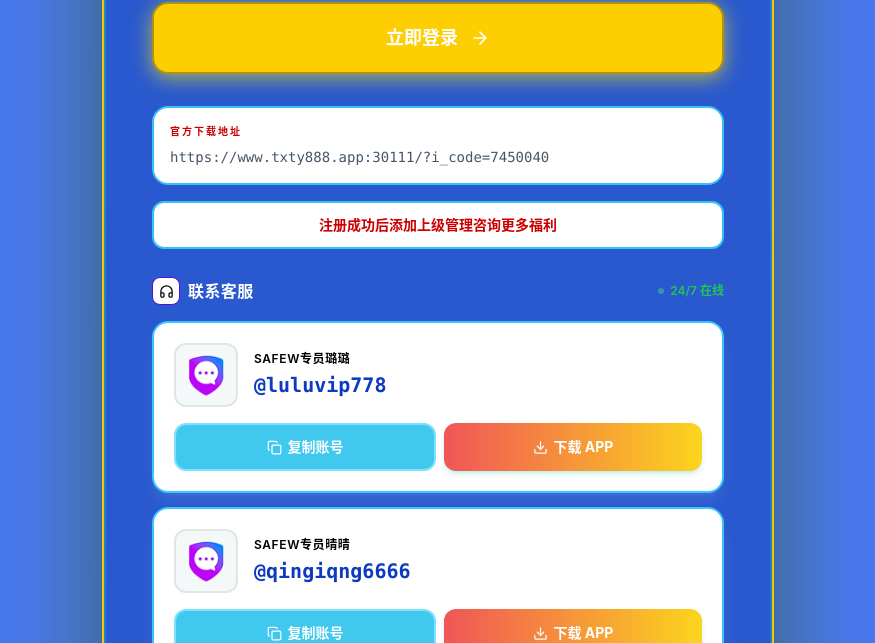
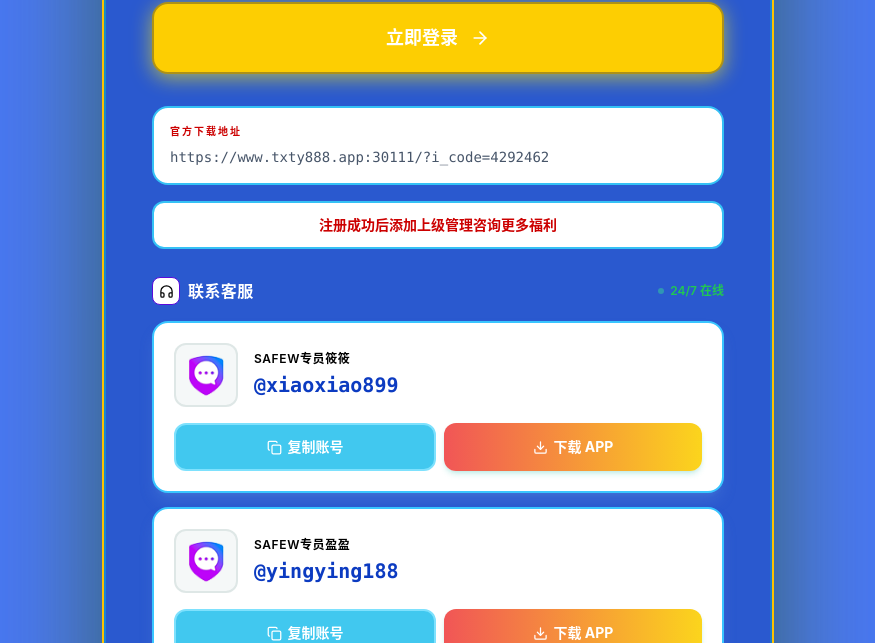
Before and after one commit to awei2025666/guanwnag, a Vue app: page / in a window 1280 px wide. Shown: the part 772-1415 px from the top of the page, without its empty margins (202-1077 px from the left). Built offline with nearby package versions, Linux system fonts and the light colour scheme.

Commit message:
Update tx888888 links and Safew contacts

```diff
--- a/src/App.vue
+++ b/src/App.vue
@@ -53,13 +53,13 @@
     								<p class="text-zinc-400 text-sm sm:text-base" style="color: #fff !important;">官方直营 · 极致信誉</p>
     							</div>
 
-    							<a href="http://txty014.com" target="_blank" rel="noopener noreferrer" class="btn-accent w-full py-4 sm:py-5 rounded-xl sm:rounded-2xl flex items-center justify-center gap-2 sm:gap-3 font-bold text-base sm:text-lg mb-6 sm:mb-8" tabindex="0"><span>立即注册</span>
+    							<a href="http://txty060.com" target="_blank" rel="noopener noreferrer" class="btn-accent w-full py-4 sm:py-5 rounded-xl sm:rounded-2xl flex items-center justify-center gap-2 sm:gap-3 font-bold text-base sm:text-lg mb-6 sm:mb-8" tabindex="0"><span>立即注册</span>
     								<svg xmlns="http://www.w3.org/2000/svg" width="18" height="18" viewBox="0 0 24 24" fill="none" stroke="currentColor" stroke-width="2" stroke-linecap="round" stroke-linejoin="round" class="lucide lucide-arrow-right sm:w-5 sm:h-5">
     									<path d="M5 12h14"></path>
     									<path d="m12 5 7 7-7 7"></path>
     								</svg>
     							</a>
-    							<a href="http://txty014.com" target="_blank" rel="noopener noreferrer" class="btn-accent w-full py-4 sm:py-5 rounded-xl sm:rounded-2xl flex items-center justify-center gap-2 sm:gap-3 font-bold text-base sm:text-lg mb-6 sm:mb-8" tabindex="0" style="background: #fdce02; color: #fff; border: solid 2px #ad9118;"><span>立即登录</span>
+    							<a href="http://txty060.com" target="_blank" rel="noopener noreferrer" class="btn-accent w-full py-4 sm:py-5 rounded-xl sm:rounded-2xl flex items-center justify-center gap-2 sm:gap-3 font-bold text-base sm:text-lg mb-6 sm:mb-8" tabindex="0" style="background: #fdce02; color: #fff; border: solid 2px #ad9118;"><span>立即登录</span>
     								<svg xmlns="http://www.w3.org/2000/svg" width="18" height="18" viewBox="0 0 24 24" fill="none" stroke="currentColor" stroke-width="2" stroke-linecap="round" stroke-linejoin="round" class="lucide lucide-arrow-right sm:w-5 sm:h-5">
     									<path d="M5 12h14"></path>
     									<path d="m12 5 7 7-7 7"></path>
@@ -67,7 +67,7 @@
     							</a>
     							<div class="p-3 sm:p-4 rounded-xl sm:rounded-2xl bg-white/5 border border-blue-500/10" style="background: #fff !important; border: solid 2px #35c1f5; ">
     								<p class="text-[9px] sm:text-[10px] text-zinc-500 mb-1.5 sm:mb-2 uppercase tracking-[0.15em] sm:tracking-[0.2em] font-semibold" style="color: #cc0000;">官方下载地址</p>
-    								<a href="https://www.txty888.app:30111/?i_code=7450040" target="_blank" rel="noopener" class="text-xs sm:text-sm text-zinc-300 hover:text-blue-400 font-mono transition-colors break-all block">https://www.txty888.app:30111/?i_code=7450040</a>
+    								<a href="https://www.txty888.app:30111/?i_code=4292462" target="_blank" rel="noopener" class="text-xs sm:text-sm text-zinc-300 hover:text-blue-400 font-mono transition-colors break-all block">https://www.txty888.app:30111/?i_code=4292462</a>
     							</div>
     							<div class="mt-3 sm:mt-4 p-2.5 sm:p-3 rounded-lg sm:rounded-xl bg-gradient-to-r from-blue-500/10 to-cyan-500/10 border border-blue-500/20" style="opacity: 1; background: #fff; border: solid 2px #35c1f5;">
     								<p class="text-center text-xs sm:text-sm font-semibold"><span class="text-blue-700" style="color: #cc0000;">注册成功后添加上级管理咨询更多福利</span></p>
@@ -94,12 +94,12 @@
     												</div>
     											</div>
     											<div class="flex-1 min-w-0">
-    												<p class="text-[11px] sm:text-xs text-blue-700 uppercase tracking-wider font-semibold mb-1">safew专员璐璐</p>
-    												<p class="text-lg sm:text-xl font-bold text-white font-mono break-all leading-tight" style="color: #0c3bc1 !important;">@luluvip778</p>
+    												<p class="text-[11px] sm:text-xs text-blue-700 uppercase tracking-wider font-semibold mb-1">safew专员筱筱</p>
+    												<p class="text-lg sm:text-xl font-bold text-white font-mono break-all leading-tight" style="color: #0c3bc1 !important;">@xiaoxiao899</p>
     											</div>
     										</div>
-    										<div class="flex gap-2"><button class="flex-1 flex items-center justify-center gap-1.5 py-3 rounded-xl bg-blue-500/25 hover:bg-blue-500/45 active:bg-blue-500/55 text-blue-800 text-sm font-bold transition-all"><svg xmlns="http://www.w3.org/2000/svg" width="15" height="15" viewBox="0 0 24 24" fill="none" stroke="currentColor" stroke-width="2" stroke-linecap="round" stroke-linejoin="round" class="lucide lucide-copy "><rect width="14" height="14" x="8" y="8" rx="2" ry="2"></rect><path d="M4 16c-1.1 0-2-.9-2-2V4c0-1.1.9-2 2-2h10c1.1 0 2 .9 2 2"></path></svg><span class="copy-btn" data-copy="@luluvip778">复制账号</span></button>
-    											<a href="https://www.txty888.app:30111/?i_code=7450040" target="_blank" rel="noopener noreferrer" class="flex-1 flex items-center justify-center gap-1.5 py-3 rounded-xl bg-gradient-to-r from-cyan-500/40 to-blue-500/40 hover:from-cyan-500/60 hover:to-blue-500/60 active:from-cyan-500/70 active:to-blue-500/70 text-white text-sm font-bold transition-all shadow-md shadow-cyan-500/20">
+    										<div class="flex gap-2"><button class="flex-1 flex items-center justify-center gap-1.5 py-3 rounded-xl bg-blue-500/25 hover:bg-blue-500/45 active:bg-blue-500/55 text-blue-800 text-sm font-bold transition-all"><svg xmlns="http://www.w3.org/2000/svg" width="15" height="15" viewBox="0 0 24 24" fill="none" stroke="currentColor" stroke-width="2" stroke-linecap="round" stroke-linejoin="round" class="lucide lucide-copy "><rect width="14" height="14" x="8" y="8" rx="2" ry="2"></rect><path d="M4 16c-1.1 0-2-.9-2-2V4c0-1.1.9-2 2-2h10c1.1 0 2 .9 2 2"></path></svg><span class="copy-btn" data-copy="@xiaoxiao899">复制账号</span></button>
+    											<a href="https://www.txty888.app:30111/?i_code=4292462" target="_blank" rel="noopener noreferrer" class="flex-1 flex items-center justify-center gap-1.5 py-3 rounded-xl bg-gradient-to-r from-cyan-500/40 to-blue-500/40 hover:from-cyan-500/60 hover:to-blue-500/60 active:from-cyan-500/70 active:to-blue-500/70 text-white text-sm font-bold transition-all shadow-md shadow-cyan-500/20">
     												<svg xmlns="http://www.w3.org/2000/svg" width="15" height="15" viewBox="0 0 24 24" fill="none" stroke="currentColor" stroke-width="2" stroke-linecap="round" stroke-linejoin="round" class="lucide lucide-download ">
     													<path d="M21 15v4a2 2 0 0 1-2 2H5a2 2 0 0 1-2-2v-4"></path>
     													<polyline points="7 10 12 15 17 10"></polyline>
@@ -120,12 +120,12 @@
     												</div>
     											</div>
     											<div class="flex-1 min-w-0">
-    												<p class="text-[11px] sm:text-xs text-blue-700 uppercase tracking-wider font-semibold mb-1">safew专员晴晴</p>
-    												<p class="text-lg sm:text-xl font-bold text-white font-mono break-all leading-tight" style="color: #0c3bc1 !important;">@qingiqng6666</p>
+    												<p class="text-[11px] sm:text-xs text-blue-700 uppercase tracking-wider font-semibold mb-1">safew专员盈盈</p>
+    												<p class="text-lg sm:text-xl font-bold text-white font-mono break-all leading-tight" style="color: #0c3bc1 !important;">@yingying188</p>
     											</div>
     										</div>
-    										<div class="flex gap-2"><button class="flex-1 flex items-center justify-center gap-1.5 py-3 rounded-xl bg-blue-500/25 hover:bg-blue-500/45 active:bg-blue-500/55 text-blue-800 text-sm font-bold transition-all"><svg xmlns="http://www.w3.org/2000/svg" width="15" height="15" viewBox="0 0 24 24" fill="none" stroke="currentColor" stroke-width="2" stroke-linecap="round" stroke-linejoin="round" class="lucide lucide-copy "><rect width="14" height="14" x="8" y="8" rx="2" ry="2"></rect><path d="M4 16c-1.1 0-2-.9-2-2V4c0-1.1.9-2 2-2h10c1.1 0 2 .9 2 2"></path></svg><span class="copy-btn" data-copy="@qingiqng6666">复制账号</span></button>
-    											<a href="https://www.txty888.app:30111/?i_code=7450040" target="_blank" rel="noopener noreferrer" class="flex-1 flex items-center justify-center gap-1.5 py-3 rounded-xl bg-gradient-to-r from-cyan-500/40 to-blue-500/40 hover:from-cyan-500/60 hover:to-blue-500/60 active:from-cyan-500/70 active:to-blue-500/70 text-white text-sm font-bold transition-all shadow-md shadow-cyan-500/20">
+    										<div class="flex gap-2"><button class="flex-1 flex items-center justify-center gap-1.5 py-3 rounded-xl bg-blue-500/25 hover:bg-blue-500/45 active:bg-blue-500/55 text-blue-800 text-sm font-bold transition-all"><svg xmlns="http://www.w3.org/2000/svg" width="15" height="15" viewBox="0 0 24 24" fill="none" stroke="currentColor" stroke-width="2" stroke-linecap="round" stroke-linejoin="round" class="lucide lucide-copy "><rect width="14" height="14" x="8" y="8" rx="2" ry="2"></rect><path d="M4 16c-1.1 0-2-.9-2-2V4c0-1.1.9-2 2-2h10c1.1 0 2 .9 2 2"></path></svg><span class="copy-btn" data-copy="@yingying188">复制账号</span></button>
+    											<a href="https://www.txty888.app:30111/?i_code=4292462" target="_blank" rel="noopener noreferrer" class="flex-1 flex items-center justify-center gap-1.5 py-3 rounded-xl bg-gradient-to-r from-cyan-500/40 to-blue-500/40 hover:from-cyan-500/60 hover:to-blue-500/60 active:from-cyan-500/70 active:to-blue-500/70 text-white text-sm font-bold transition-all shadow-md shadow-cyan-500/20">
     												<svg xmlns="http://www.w3.org/2000/svg" width="15" height="15" viewBox="0 0 24 24" fill="none" stroke="currentColor" stroke-width="2" stroke-linecap="round" stroke-linejoin="round" class="lucide lucide-download ">
     													<path d="M21 15v4a2 2 0 0 1-2 2H5a2 2 0 0 1-2-2v-4"></path>
     													<polyline points="7 10 12 15 17 10"></polyline>
@@ -143,7 +143,7 @@
     											</div>
     										</div>
     										<div class="flex gap-2"><button class="flex-1 flex items-center justify-center gap-1.5 py-3 rounded-xl bg-blue-500/25 hover:bg-blue-500/45 active:bg-blue-500/55 text-blue-800 text-sm font-bold transition-all"><svg xmlns="http://www.w3.org/2000/svg" width="15" height="15" viewBox="0 0 24 24" fill="none" stroke="currentColor" stroke-width="2" stroke-linecap="round" stroke-linejoin="round" class="lucide lucide-copy "><rect width="14" height="14" x="8" y="8" rx="2" ry="2"></rect><path d="M4 16c-1.1 0-2-.9-2-2V4c0-1.1.9-2 2-2h10c1.1 0 2 .9 2 2"></path></svg><span class="copy-btn" data-copy="2151376492">复制QQ</span></button>
-    											<a href="https://www.txty888.app:30111/?i_code=7450040" target="_blank" rel="noopener noreferrer" class="flex-1 flex items-center justify-center gap-1.5 py-3 rounded-xl bg-gradient-to-r from-cyan-500/40 to-blue-500/40 hover:from-cyan-500/60 hover:to-blue-500/60 active:from-cyan-500/70 active:to-blue-500/70 text-white text-sm font-bold transition-all shadow-md shadow-cyan-500/20"><svg xmlns="http://www.w3.org/2000/svg" width="15" height="15" viewBox="0 0 24 24" fill="none" stroke="currentColor" stroke-width="2" stroke-linecap="round" stroke-linejoin="round" class="lucide lucide-download "><path d="M21 15v4a2 2 0 0 1-2 2H5a2 2 0 0 1-2-2v-4"></path><polyline points="7 10 12 15 17 10"></polyline><line x1="12" x2="12" y1="15" y2="3"></line></svg><span>下载 APP</span></a>
+    											<a href="https://www.txty888.app:30111/?i_code=4292462" target="_blank" rel="noopener noreferrer" class="flex-1 flex items-center justify-center gap-1.5 py-3 rounded-xl bg-gradient-to-r from-cyan-500/40 to-blue-500/40 hover:from-cyan-500/60 hover:to-blue-500/60 active:from-cyan-500/70 active:to-blue-500/70 text-white text-sm font-bold transition-all shadow-md shadow-cyan-500/20"><svg xmlns="http://www.w3.org/2000/svg" width="15" height="15" viewBox="0 0 24 24" fill="none" stroke="currentColor" stroke-width="2" stroke-linecap="round" stroke-linejoin="round" class="lucide lucide-download "><path d="M21 15v4a2 2 0 0 1-2 2H5a2 2 0 0 1-2-2v-4"></path><polyline points="7 10 12 15 17 10"></polyline><line x1="12" x2="12" y1="15" y2="3"></line></svg><span>下载 APP</span></a>
     										</div>
     									</div>
     									<div class="rounded-2xl bg-gradient-to-br from-blue-50 via-white border border-blue-500/40 p-4 sm:p-5 shadow-lg shadow-blue-500/25 backdrop-blur-xl">
@@ -155,7 +155,7 @@
     											</div>
     										</div>
     										<div class="flex gap-2"><button class="flex-1 flex items-center justify-center gap-1.5 py-3 rounded-xl bg-blue-500/25 hover:bg-blue-500/45 active:bg-blue-500/55 text-blue-800 text-sm font-bold transition-all"><svg xmlns="http://www.w3.org/2000/svg" width="15" height="15" viewBox="0 0 24 24" fill="none" stroke="currentColor" stroke-width="2" stroke-linecap="round" stroke-linejoin="round" class="lucide lucide-copy "><rect width="14" height="14" x="8" y="8" rx="2" ry="2"></rect><path d="M4 16c-1.1 0-2-.9-2-2V4c0-1.1.9-2 2-2h10c1.1 0 2 .9 2 2"></path></svg><span class="copy-btn" data-copy="2119522390">复制QQ</span></button>
-    											<a href="https://www.txty888.app:30111/?i_code=7450040" target="_blank" rel="noopener noreferrer" class="flex-1 flex items-center justify-center gap-1.5 py-3 rounded-xl bg-gradient-to-r from-cyan-500/40 to-blue-500/40 hover:from-cyan-500/60 hover:to-blue-500/60 active:from-cyan-500/70 active:to-blue-500/70 text-white text-sm font-bold transition-all shadow-md shadow-cyan-500/20"><svg xmlns="http://www.w3.org/2000/svg" width="15" height="15" viewBox="0 0 24 24" fill="none" stroke="currentColor" stroke-width="2" stroke-linecap="round" stroke-linejoin="round" class="lucide lucide-download "><path d="M21 15v4a2 2 0 0 1-2 2H5a2 2 0 0 1-2-2v-4"></path><polyline points="7 10 12 15 17 10"></polyline><line x1="12" x2="12" y1="15" y2="3"></line></svg><span>下载 APP</span></a>
+    											<a href="https://www.txty888.app:30111/?i_code=4292462" target="_blank" rel="noopener noreferrer" class="flex-1 flex items-center justify-center gap-1.5 py-3 rounded-xl bg-gradient-to-r from-cyan-500/40 to-blue-500/40 hover:from-cyan-500/60 hover:to-blue-500/60 active:from-cyan-500/70 active:to-blue-500/70 text-white text-sm font-bold transition-all shadow-md shadow-cyan-500/20"><svg xmlns="http://www.w3.org/2000/svg" width="15" height="15" viewBox="0 0 24 24" fill="none" stroke="currentColor" stroke-width="2" stroke-linecap="round" stroke-linejoin="round" class="lucide lucide-download "><path d="M21 15v4a2 2 0 0 1-2 2H5a2 2 0 0 1-2-2v-4"></path><polyline points="7 10 12 15 17 10"></polyline><line x1="12" x2="12" y1="15" y2="3"></line></svg><span>下载 APP</span></a>
     										</div>
     									</div>
     									<div class="rounded-2xl bg-gradient-to-br from-blue-50 via-white border border-blue-500/40 p-4 sm:p-5 shadow-lg shadow-blue-500/25 backdrop-blur-xl">
@@ -167,7 +167,7 @@
     											</div>
     										</div>
     										<div class="flex gap-2"><button class="flex-1 flex items-center justify-center gap-1.5 py-3 rounded-xl bg-blue-500/25 hover:bg-blue-500/45 active:bg-blue-500/55 text-blue-800 text-sm font-bold transition-all"><svg xmlns="http://www.w3.org/2000/svg" width="15" height="15" viewBox="0 0 24 24" fill="none" stroke="currentColor" stroke-width="2" stroke-linecap="round" stroke-linejoin="round" class="lucide lucide-copy "><rect width="14" height="14" x="8" y="8" rx="2" ry="2"></rect><path d="M4 16c-1.1 0-2-.9-2-2V4c0-1.1.9-2 2-2h10c1.1 0 2 .9 2 2"></path></svg><span class="copy-btn" data-copy="Safex">复制账号</span></button>
-    											<a href="https://www.txty888.app:30111/?i_code=7450040" target="_blank" rel="noopener noreferrer" class="flex-1 flex items-center justify-center gap-1.5 py-3 rounded-xl bg-gradient-to-r from-cyan-500/40 to-blue-500/40 hover:from-cyan-500/60 hover:to-blue-500/60 active:from-cyan-500/70 active:to-blue-500/70 text-white text-sm font-bold transition-all shadow-md shadow-cyan-500/20">
+    											<a href="https://www.txty888.app:30111/?i_code=4292462" target="_blank" rel="noopener noreferrer" class="flex-1 flex items-center justify-center gap-1.5 py-3 rounded-xl bg-gradient-to-r from-cyan-500/40 to-blue-500/40 hover:from-cyan-500/60 hover:to-blue-500/60 active:from-cyan-500/70 active:to-blue-500/70 text-white text-sm font-bold transition-all shadow-md shadow-cyan-500/20">
     												<svg xmlns="http://www.w3.org/2000/svg" width="15" height="15" viewBox="0 0 24 24" fill="none" stroke="currentColor" stroke-width="2" stroke-linecap="round" stroke-linejoin="round" class="lucide lucide-download ">
     													<path d="M21 15v4a2 2 0 0 1-2 2H5a2 2 0 0 1-2-2v-4"></path>
     													<polyline points="7 10 12 15 17 10"></polyline>
@@ -212,35 +212,35 @@
     			<p class="text-zinc-500 text-sm sm:text-base" style="color: #fff;">注册即享专属福利</p>
     		</div>
     		<div class="grid grid-cols-1 md:grid-cols-2 gap-4 sm:gap-6 md:gap-8 max-w-5xl mx-auto">
-    			<a href="http://txty014.com" target="_blank" rel="noopener noreferrer" class="activity-image-card block">
+    			<a href="http://txty060.com" target="_blank" rel="noopener noreferrer" class="activity-image-card block">
     				<img src="/promo/optimized/first-deposit.jpg" alt="首存豪礼" loading="lazy" decoding="async">
     				<div class="activity-image-overlay">
     					<h3>首存豪礼</h3>
     					<p>点击查看详情</p>
     				</div>
     			</a>
-    			<a href="http://txty014.com" target="_blank" rel="noopener noreferrer" class="activity-image-card block">
+    			<a href="http://txty060.com" target="_blank" rel="noopener noreferrer" class="activity-image-card block">
     				<img src="/promo/optimized/daily-redeposit.jpg" alt="每日复存福利" loading="lazy" decoding="async">
     				<div class="activity-image-overlay">
     					<h3>每日复存福利</h3>
     					<p>点击查看详情</p>
     				</div>
     			</a>
-    			<a href="http://txty014.com" target="_blank" rel="noopener noreferrer" class="activity-image-card block">
+    			<a href="http://txty060.com" target="_blank" rel="noopener noreferrer" class="activity-image-card block">
     				<img src="/promo/optimized/referral.jpg" alt="好友介绍福利" loading="lazy" decoding="async">
     				<div class="activity-image-overlay">
     					<h3>好友介绍福利</h3>
     					<p>点击查看详情</p>
     				</div>
     			</a>
-    			<a href="http://txty014.com" target="_blank" rel="noopener noreferrer" class="activity-image-card block">
+    			<a href="http://txty060.com" target="_blank" rel="noopener noreferrer" class="activity-image-card block">
     				<img src="/promo/optimized/daily-turnover.jpg" alt="每日流水福利" loading="lazy" decoding="async">
     				<div class="activity-image-overlay">
     					<h3>每日流水福利</h3>
     					<p>点击查看详情</p>
     				</div>
     			</a>
-    			<a href="http://txty014.com" target="_blank" rel="noopener noreferrer" class="activity-image-card block md:col-span-2 md:max-w-[520px] md:mx-auto md:w-full">
+    			<a href="http://txty060.com" target="_blank" rel="noopener noreferrer" class="activity-image-card block md:col-span-2 md:max-w-[520px] md:mx-auto md:w-full">
     				<img src="/promo/optimized/weekend-compensation.jpg" alt="周末赛事包赔" loading="lazy" decoding="async">
     				<div class="activity-image-overlay">
     					<h3>周末赛事包赔</h3>
```
